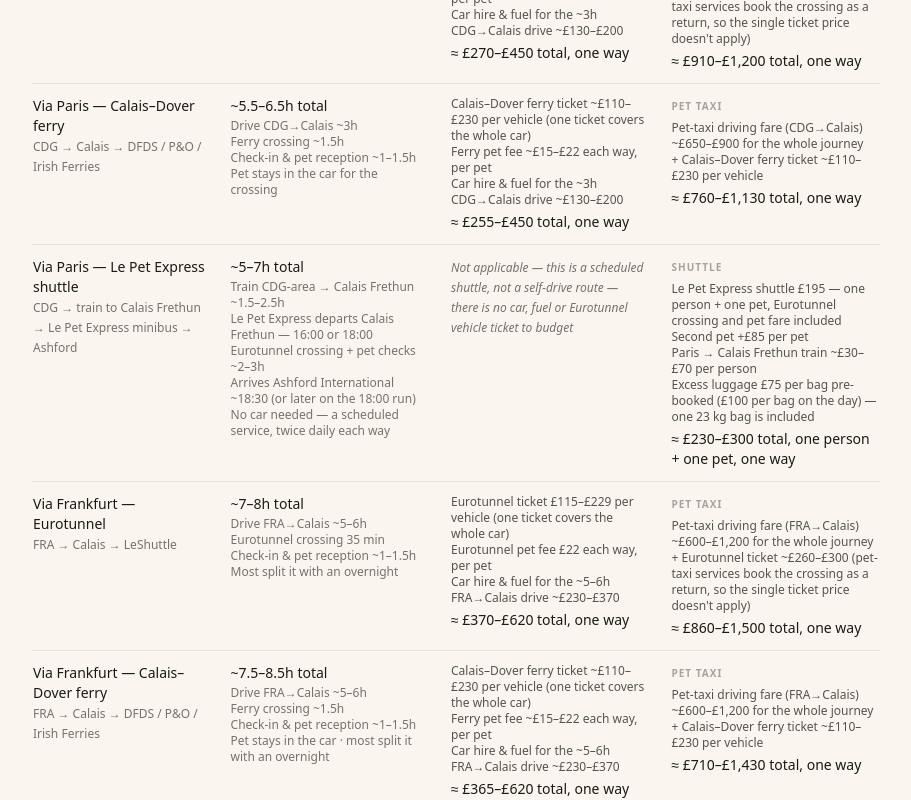
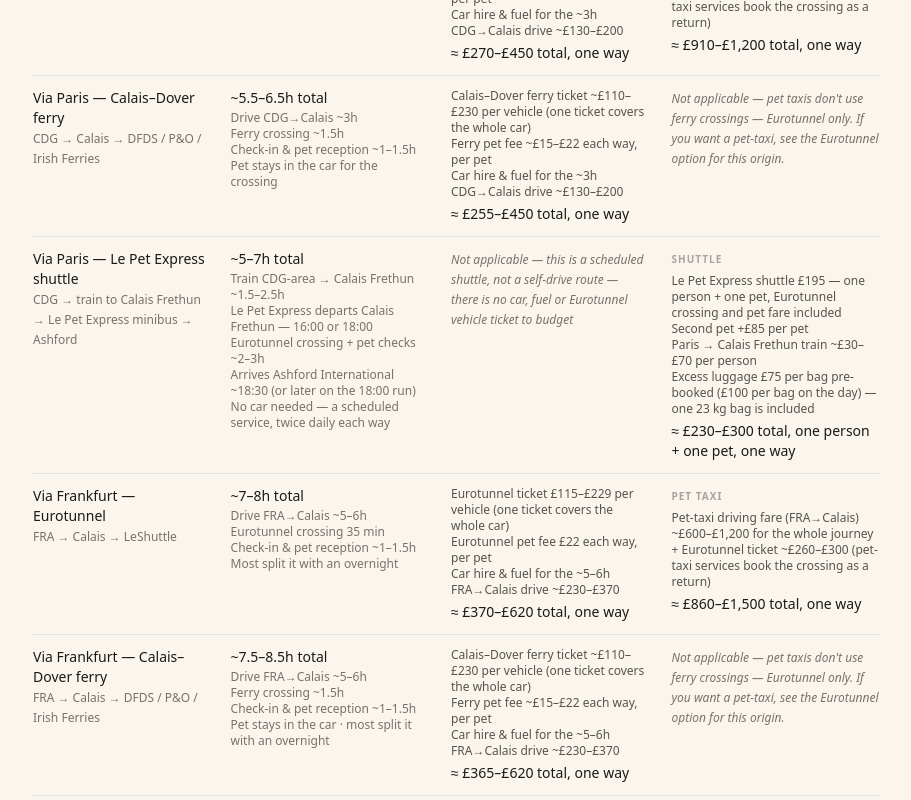
Before and after one commit to rupindermahay/petsincabin, a Next.js app: page /getting-your-pet-into-the-uk in a window 1280 px wide. Shown: the part 1320-2120 px from the top of the page, without its empty margins (184-1095 px from the left). Built offline with nearby package versions, Linux system fonts and the light colour scheme.

Commit message:
Add files via upload

```diff
--- a/components/RouteComparison.jsx
+++ b/components/RouteComparison.jsx
@@ -28,7 +28,7 @@ const ROUTES = [
     driveTotal: "≈ £270–£450 total, one way",
     taxiCost: [
       "Pet-taxi driving fare (CDG→Calais) ~£650–£900 for the whole journey",
-      "+ Eurotunnel ticket ~£260–£300 (pet-taxi services book the crossing as a return, so the single ticket price doesn't apply)",
+      "+ Eurotunnel ticket ~£260–£300 (pet-taxi services book the crossing as a return)",
     ],
     taxiTotal: "≈ £910–£1,200 total, one way",
     sortCost: 270,
@@ -55,15 +55,13 @@ const ROUTES = [
       "Car hire & fuel for the ~3h CDG→Calais drive ~£130–£200",
     ],
     driveTotal: "≈ £255–£450 total, one way",
-    taxiCost: [
-      "Pet-taxi driving fare (CDG→Calais) ~£650–£900 for the whole journey",
-      "+ Calais–Dover ferry ticket ~£110–£230 per vehicle",
-    ],
-    taxiTotal: "≈ £760–£1,130 total, one way",
+    taxiCost: null,
+    taxiNA: "pet taxis don't use ferry crossings — Eurotunnel only. If you want a pet-taxi, see the Eurotunnel option for this origin.",
+    taxiTotal: null,
     sortCost: 255,
     sortTime: 5.5,
     isEurotunnel: false,
-    hasPetTaxi: true,
+    hasPetTaxi: false,
     isFerrySea: true,
   },
   {
@@ -123,7 +121,7 @@ const ROUTES = [
     driveTotal: "≈ £370–£620 total, one way",
     taxiCost: [
       "Pet-taxi driving fare (FRA→Calais) ~£600–£1,200 for the whole journey",
-      "+ Eurotunnel ticket ~£260–£300 (pet-taxi services book the crossing as a return, so the single ticket price doesn't apply)",
+      "+ Eurotunnel ticket ~£260–£300 (pet-taxi services book the crossing as a return)",
     ],
     taxiTotal: "≈ £860–£1,500 total, one way",
     sortCost: 370,
@@ -150,15 +148,13 @@ const ROUTES = [
       "Car hire & fuel for the ~5–6h FRA→Calais drive ~£230–£370",
     ],
     driveTotal: "≈ £365–£620 total, one way",
-    taxiCost: [
-      "Pet-taxi driving fare (FRA→Calais) ~£600–£1,200 for the whole journey",
-      "+ Calais–Dover ferry ticket ~£110–£230 per vehicle",
-    ],
-    taxiTotal: "≈ £710–£1,430 total, one way",
+    taxiCost: null,
+    taxiNA: "pet taxis don't use ferry crossings — Eurotunnel only. If you want a pet-taxi, see the Eurotunnel option for this origin.",
+    taxiTotal: null,
     sortCost: 365,
     sortTime: 7.5,
     isEurotunnel: false,
-    hasPetTaxi: true,
+    hasPetTaxi: false,
     isFerrySea: true,
   },
   {
@@ -180,7 +176,7 @@ const ROUTES = [
     driveTotal: "≈ £290–£490 total, one way",
     taxiCost: [
       "Pet-taxi driving fare (AMS→Calais) ~£500–£1,000 for the whole journey",
-      "+ Eurotunnel ticket ~£260–£300 (pet-taxi services book the crossing as a return, so the single ticket price doesn't apply)",
+      "+ Eurotunnel ticket ~£260–£300 (pet-taxi services book the crossing as a return)",
     ],
     taxiTotal: "≈ £760–£1,300 total, one way",
     sortCost: 290,
```
